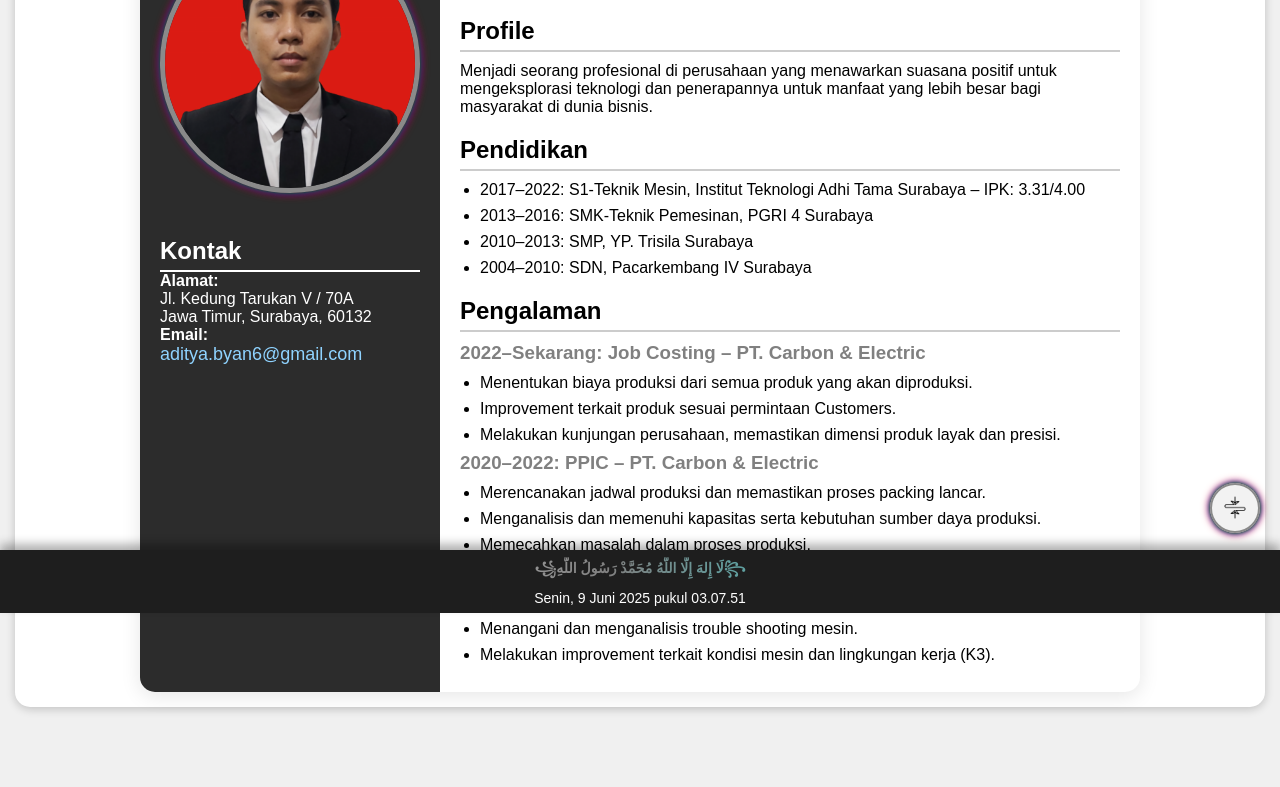
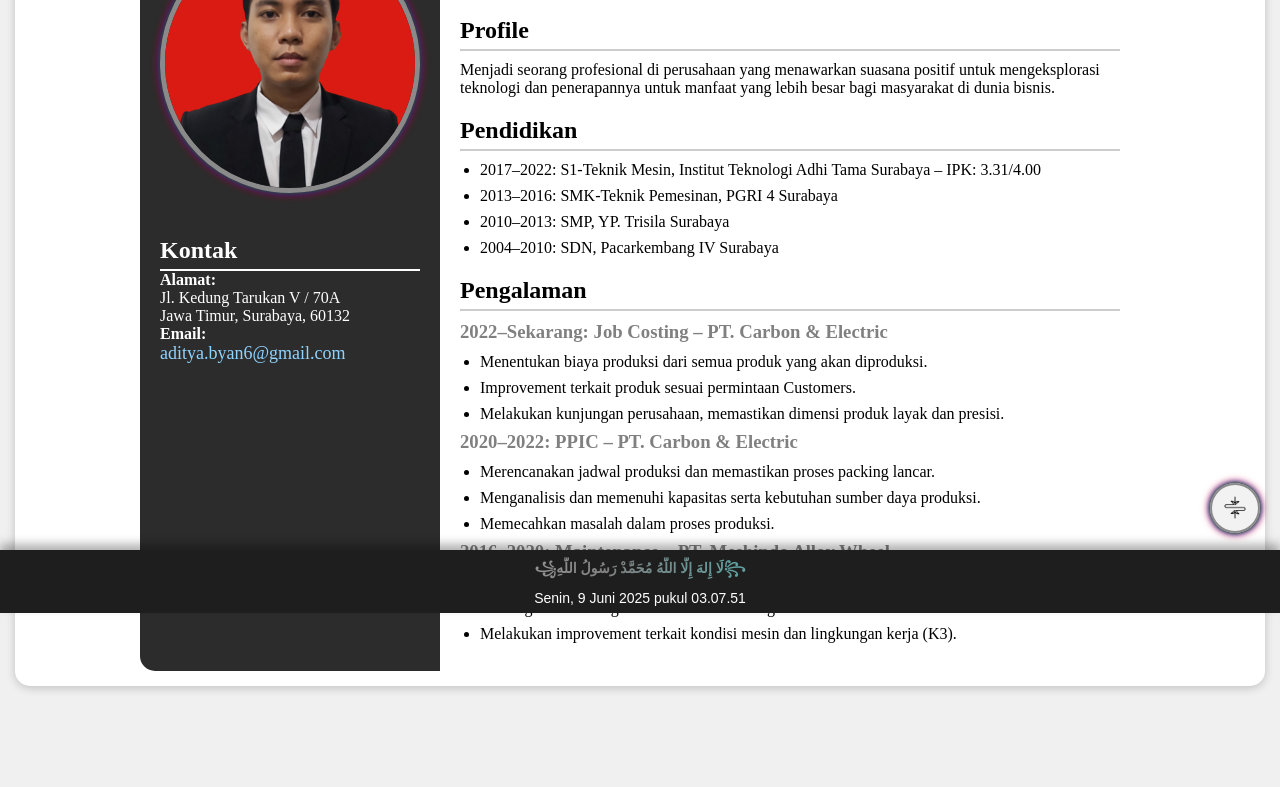
Before and after one commit to Byan-Aditya/Byan_Aditya, a plain HTML site: page index.html in a window 1280 px wide. Shown: the part 187-974 px from the top of the page. After the commit the page ends 953 px from the top, so only its background shows below. Drawn offline with Linux system fonts and the light colour scheme.

Commit message:
Update autoresize.css

```diff
--- a/autoresize.css
+++ b/autoresize.css
@@ -9,7 +9,6 @@
       max-width: 1000px;
       margin: auto;
       background-color: white;
-      box-shadow: 0 4px 20px rgba(0,0,0,0.1);
       border-radius: 15px;
       overflow: hidden;
     }
@@ -17,6 +16,7 @@
     .sidebar {
       background-color: #2c2c2c;
       color: white;
+      font-family: "Times New Roman", Times, serif;
       padding: 20px;
       width: 30%;
     }
@@ -56,6 +56,7 @@
     .mainisi {
       padding: 20px;
       width: 70%;
+      font-family: "Times New Roman", Times, serif;
     }
 
     .mainisi h1 {
```
